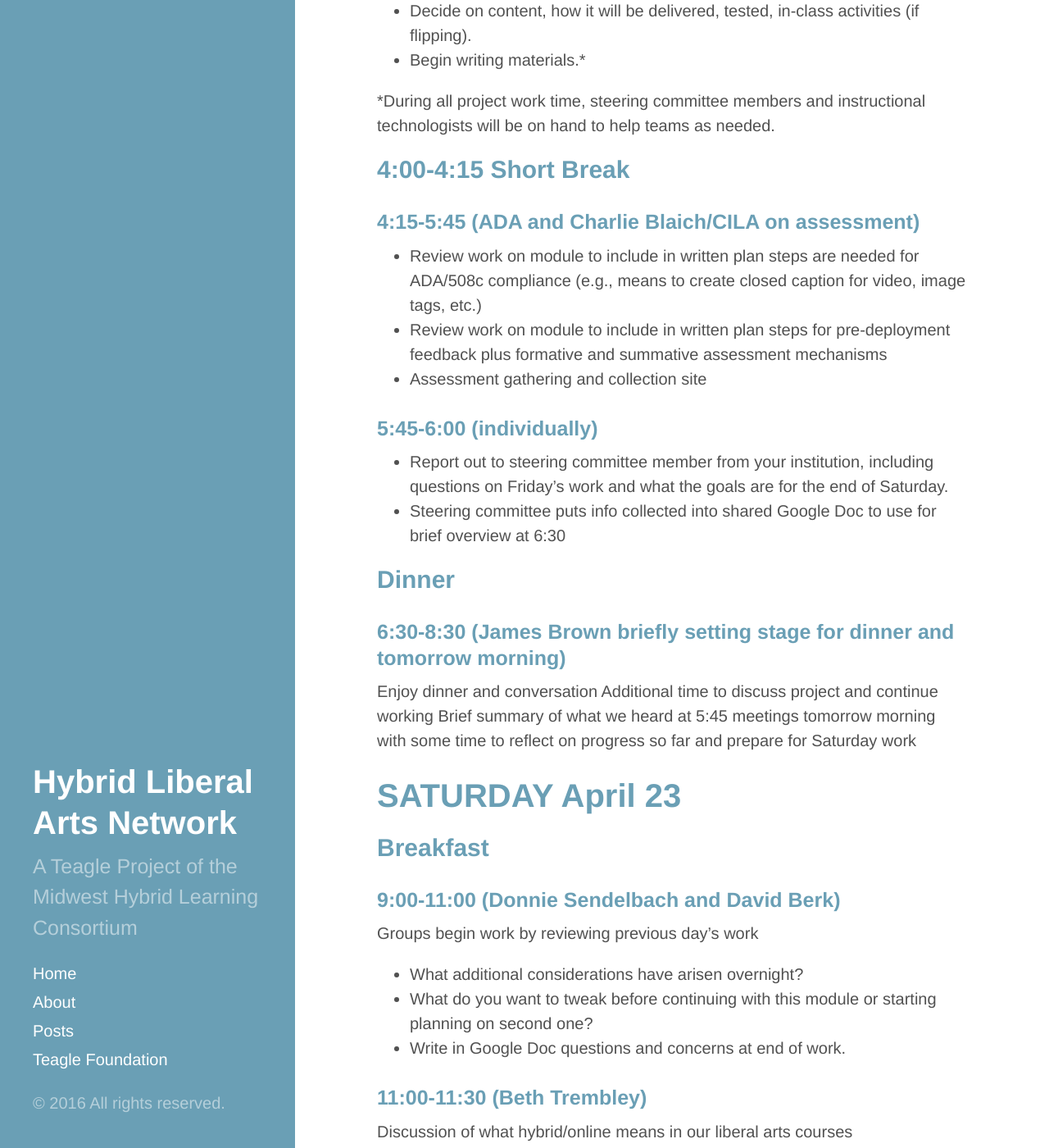
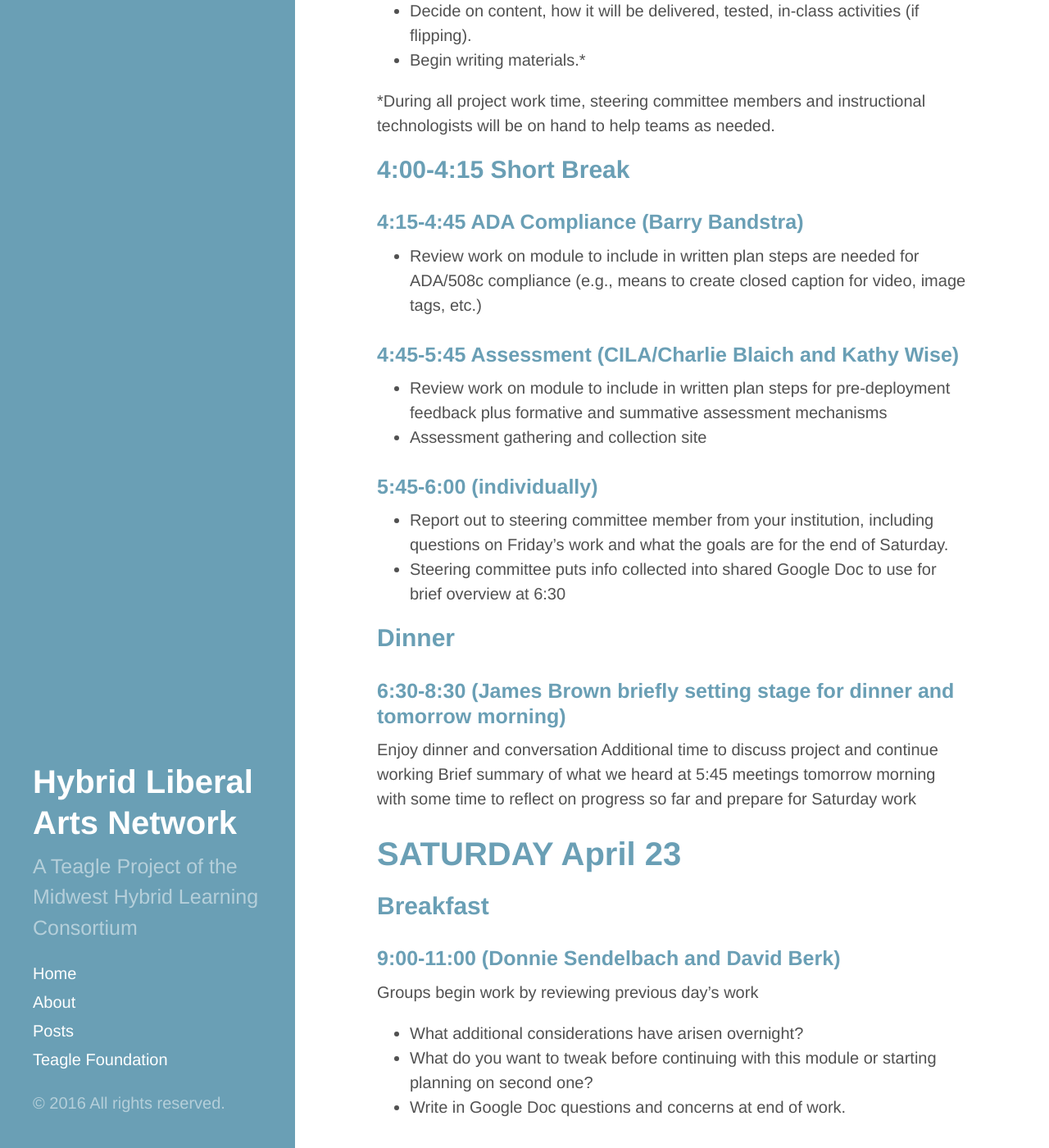
Before and after one commit to hybrid-liberal-arts/hybrid-liberal-arts.github.io, a Jekyll site: the page built from _posts/2016-04-06-2016-workshop-schedule.md, in a window 1280 px wide and 1400 px high, scrolled down 1129 px. Shown: the whole window at 82% size. Built offline with Jekyll 4.4.1, drawn with Linux system fonts in a browser that asks for light colours; Markdown is read by kramdown in place of the engine named in the settings; some of the changed text lies outside the part shown.

Commit message:
edited schedule

```diff
--- a/_posts/2016-04-06-2016-workshop-schedule.md
+++ b/_posts/2016-04-06-2016-workshop-schedule.md
@@ -35,8 +35,10 @@ Brief project management overview
 
 ##4:00-4:15 Short Break
 
-###4:15-5:45 (ADA and Charlie Blaich/CILA on assessment)
+###4:15-4:45 ADA Compliance (Barry Bandstra)
 - Review work on module to include in written plan steps are needed for ADA/508c compliance (e.g., means to create closed caption for video, image tags, etc.)
+
+### 4:45-5:45 Assessment (CILA/Charlie Blaich and Kathy Wise)
 - Review work on module to include in written plan steps for pre-deployment feedback plus formative and summative assessment mechanisms
 - Assessment gathering and collection site
 
--- a/public/css/hyde.css
+++ b/public/css/hyde.css
@@ -32,7 +32,7 @@
  */
 
 html {
-  font-family: "Helvetica Neue", Helvetica, Arial, sans-serif;
+  font-family: "San Francisco", Avenir, "Helvetica Neue", Helvetica, Arial, sans-serif;
 }
 @media (min-width: 48em) {
   html {
@@ -80,7 +80,7 @@ html {
 .sidebar-about h1 {
   color: #fff;
   margin-top: 0;
-  font-family: "Helvetica Neue", Helvetica, Arial, sans-serif;
+  font-family: "San Francisco", Avenir, "Helvetica Neue", Helvetica, Arial, sans-serif;
   font-size: 2.0 rem;
 }
 
--- a/public/css/poole.css
+++ b/public/css/poole.css
@@ -48,7 +48,7 @@ body {
 }
 
 html {
-  font-family: "Helvetica Neue", Helvetica, Arial, sans-serif;
+  font-family: "San Francisco", Avenir, "Helvetica Neue", Helvetica, Arial, sans-serif;
   font-size: 16px;
   line-height: 1.5;
 }
```
Also changed, not shown: other parts of _posts/2016-04-06-2016-workshop-schedule.md (+5 -1 lines), _posts/2016-04-05-workshop-goals.md (+1 -1 lines).
